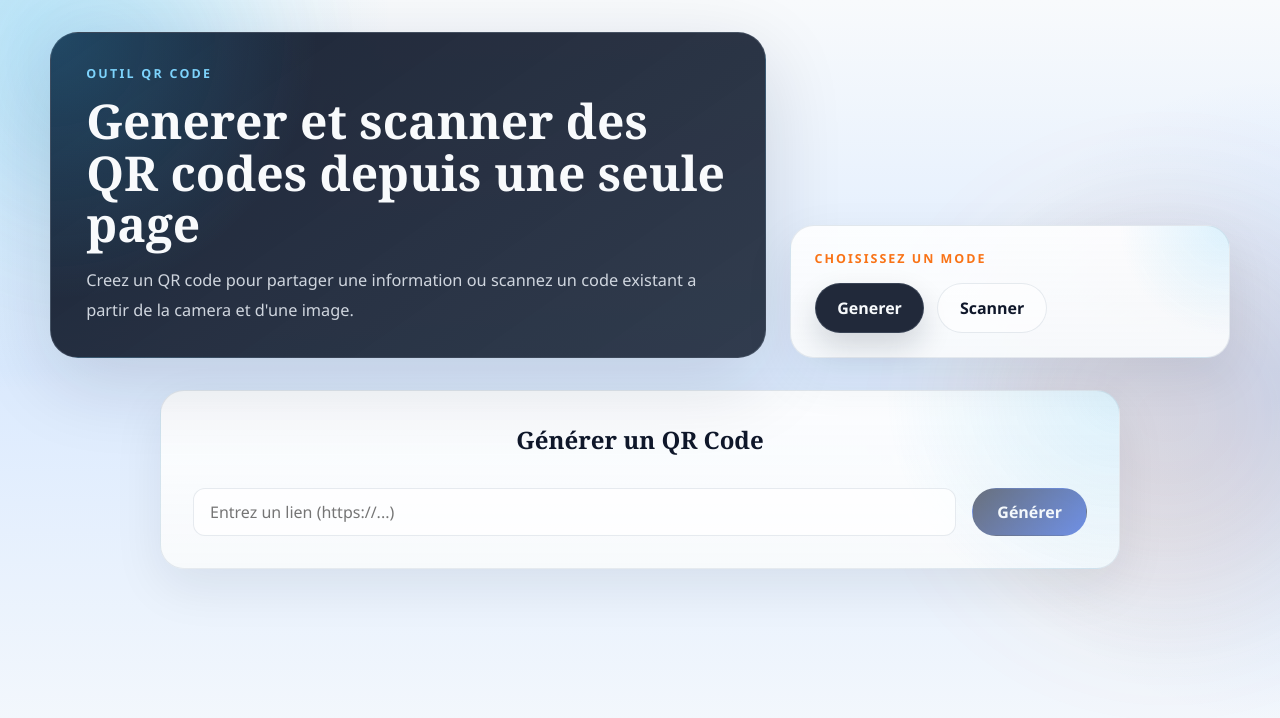
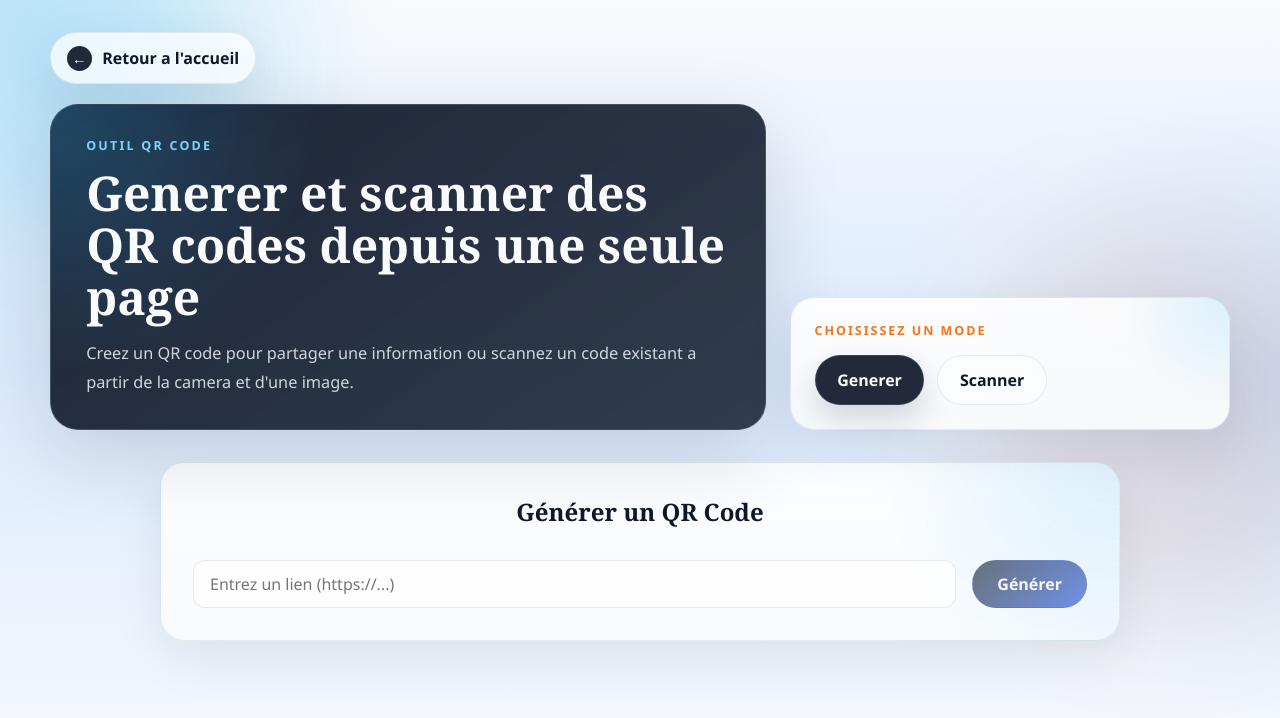
Before and after one commit to lucasrebl/ToolBoxX, a Vue app: page /qrcode in a window 1280 px wide. Shown: the top 718 px of the page. Built offline with nearby package versions, Linux system fonts and the light colour scheme.

Commit message:
Ajout composant bouton retour page home

```diff
--- /dev/null
+++ b/src/components/AppBackHomeLink.vue
@@ -0,0 +1,57 @@
+<template>
+  <RouterLink class="back-home-link" to="/">
+    <span class="arrow" aria-hidden="true">←</span>
+    <span>Retour a l'accueil</span>
+  </RouterLink>
+</template>
+
+<script setup lang="ts">
+import { RouterLink } from 'vue-router'
+</script>
+
+<style scoped>
+.back-home-link {
+  display: inline-flex;
+  align-items: center;
+  gap: 0.65rem;
+  margin-bottom: 1.25rem;
+  padding: 0.8rem 1rem;
+  border: 1px solid var(--color-border);
+  border-radius: 999px;
+  background: rgba(255, 255, 255, 0.74);
+  color: var(--color-text);
+  text-decoration: none;
+  font-weight: 700;
+  box-shadow: var(--shadow-soft);
+  backdrop-filter: blur(12px);
+  transition:
+    transform 0.2s ease,
+    box-shadow 0.2s ease,
+    background 0.2s ease;
+}
+
+.back-home-link:hover {
+  transform: translateY(-2px);
+  background: var(--color-surface-strong);
+  box-shadow: 0 16px 34px rgba(15, 23, 42, 0.12);
+}
+
+.arrow {
+  display: inline-flex;
+  align-items: center;
+  justify-content: center;
+  width: 1.55rem;
+  height: 1.55rem;
+  border-radius: 999px;
+  background: var(--color-surface-dark);
+  color: var(--color-text-inverse);
+  font-size: 0.92rem;
+}
+
+@media (max-width: 600px) {
+  .back-home-link {
+    width: 100%;
+    justify-content: center;
+  }
+}
+</style>
--- a/src/views/binaire/BinaireView.vue
+++ b/src/views/binaire/BinaireView.vue
@@ -1,6 +1,8 @@
 <template>
   <main class="page-layout binaire-view">
     <section class="page-shell">
+      <AppBackHomeLink />
+
       <section class="hero">
         <p class="page-kicker">Outil de conversion</p>
         <h1 class="page-title">Convertir du texte en binaire et du binaire en texte</h1>
@@ -32,6 +34,7 @@
 
 <script setup lang="ts">
 import { computed, ref } from 'vue'
+import AppBackHomeLink from '@/components/AppBackHomeLink.vue'
 import BinaryToTextConverter from '@/components/binaire/BinaryToTextConverter.vue'
 import TextToBinaryConverter from '@/components/binaire/TextToBinaryConverter.vue'
 import { binaryConverterService } from '@/services/binaire/binaryConverterService'
--- a/src/views/password/PasswordView.vue
+++ b/src/views/password/PasswordView.vue
@@ -1,6 +1,8 @@
 <template>
   <main class="page-layout password-view">
     <section class="page-shell">
+      <AppBackHomeLink />
+
       <header class="password-hero">
         <div class="hero-copy">
           <p class="page-kicker">Outil mot de passe</p>
@@ -46,6 +48,7 @@
 
 <script setup lang="ts">
 import { computed, onMounted, ref, watch } from 'vue'
+import AppBackHomeLink from '@/components/AppBackHomeLink.vue'
 import PasswordGeneratorPanel from '@/components/password/PasswordGeneratorPanel.vue'
 import {
   SPECIAL_CHARACTERS,
--- a/src/views/qrcode/QrcodeView.vue
+++ b/src/views/qrcode/QrcodeView.vue
@@ -1,6 +1,8 @@
 <template>
   <main class="page-layout qrcode-view">
     <section class="page-shell">
+      <AppBackHomeLink />
+
       <header class="qrcode-hero">
         <div class="hero-copy">
           <p class="page-kicker">Outil QR Code</p>
@@ -36,6 +38,7 @@
 
 <script setup lang="ts">
 import { ref } from 'vue'
+import AppBackHomeLink from '@/components/AppBackHomeLink.vue'
 import QrcodeGenerator from '@/components/qrcode/QrcodeGenerator.vue'
 import QrcodeScanner from '@/components/qrcode/QrcodeScanner.vue'
 
```
